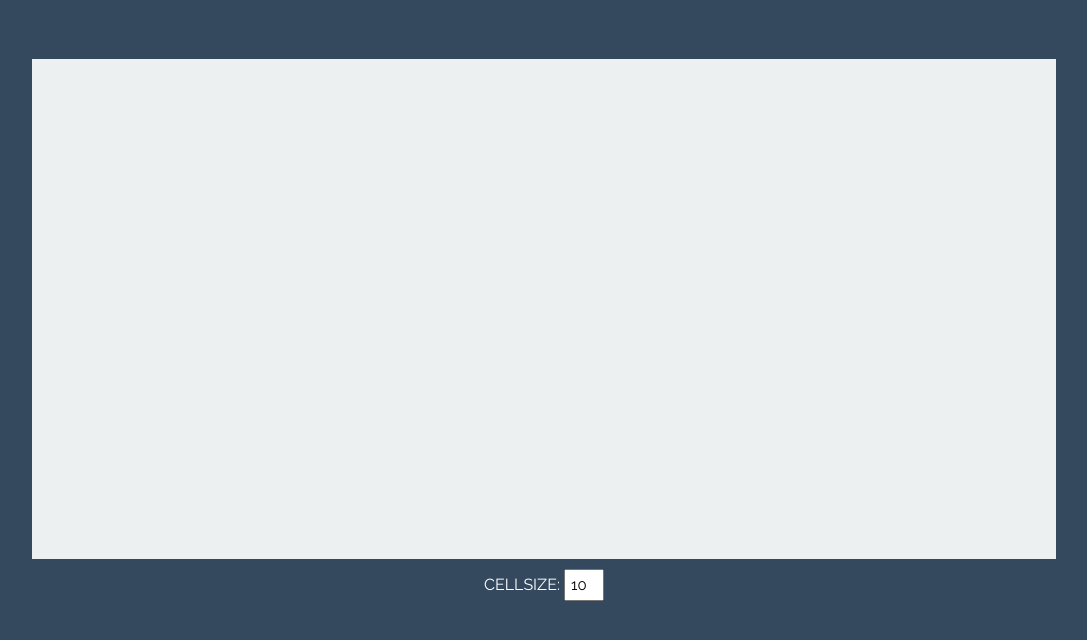
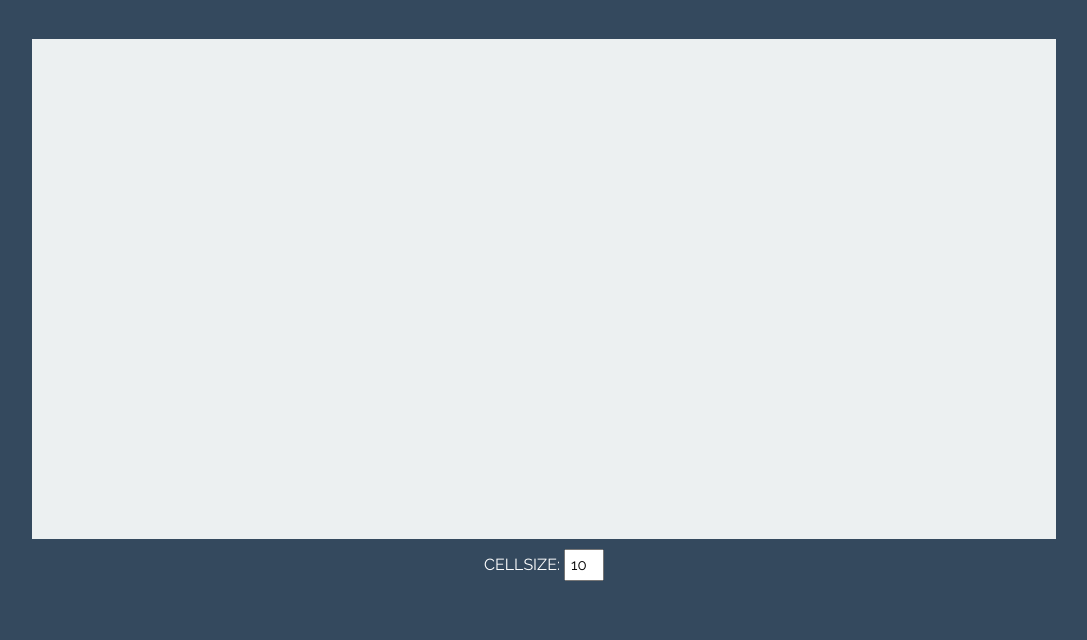
Before and after one commit to meiloucheng/triangloid, a plain HTML site: page index.html in a window 1280 px wide. Shown: the whole page, without its empty margins (96-1183 px from the left). Drawn offline with nearby package versions, Linux system fonts and the light colour scheme.

Commit message:
CSS tweak

```diff
--- a/style.css
+++ b/style.css
@@ -13,7 +13,7 @@ body {
 }
 #drop-zone {
     width: 80%;
-    margin: 40px auto 0px auto;
+    margin: 20px auto 0px auto;
     height: 500px;
     background-color: #ecf0f1;
 }
```
